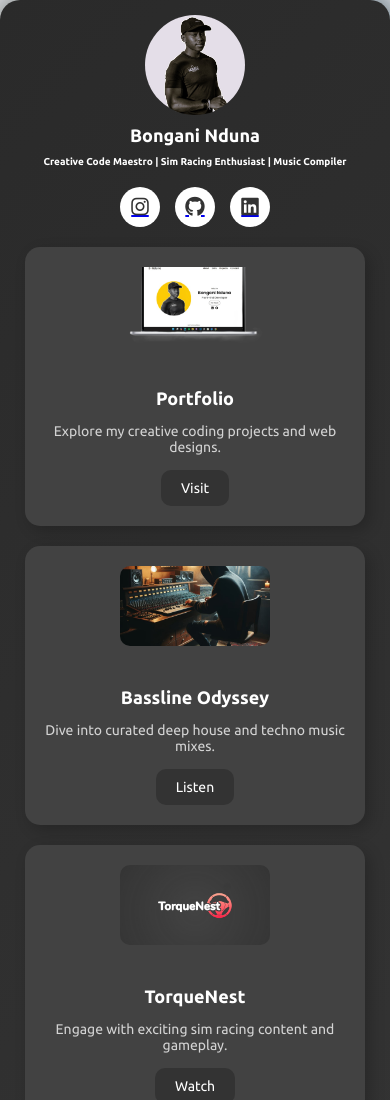
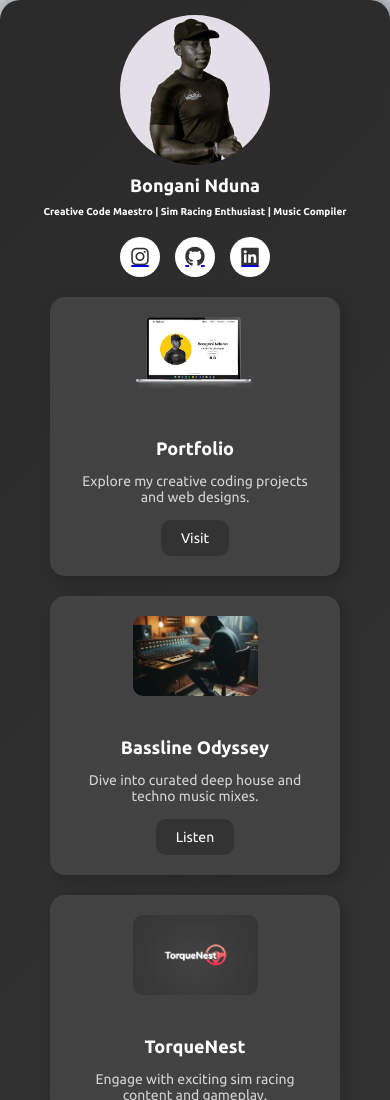
Before and after one commit to B-Nduna/My-LinkTree, a plain HTML site: page index.html in a window 390 px wide. Shown: the top 1100 px of the page. Drawn offline with Linux system fonts and the light colour scheme.

Commit message:
Update style.css

```diff
--- a/style.css
+++ b/style.css
@@ -69,8 +69,8 @@ body {
 
 /* Profile Section */
 .profile-img {
-    width: 100px;
-    height: 100px;
+    width: 150px;
+    height: 150px;
     border-radius: 50%;
     margin-top: env(safe-area-inset-top);
     display: block;
@@ -141,7 +141,7 @@ h3 {
 .card {
     background: #424242;
     border-radius: 15px;
-    width: 300px;
+    width: 250px;
     text-align: center;
     padding: 20px;
     box-shadow: 5px 5px 15px rgba(0, 0, 0, 0.2);
@@ -207,7 +207,7 @@ h3 {
 /* Responsive Design */
 @media (max-width: 768px) {
     .profile-photo {
-        margin-top: calc(env(safe-area-inset-top) + 20px); /* Extra padding for safety */
+        margin-top: calc(env(safe-area-inset-top) + 20px);
     }
 }
 
```
